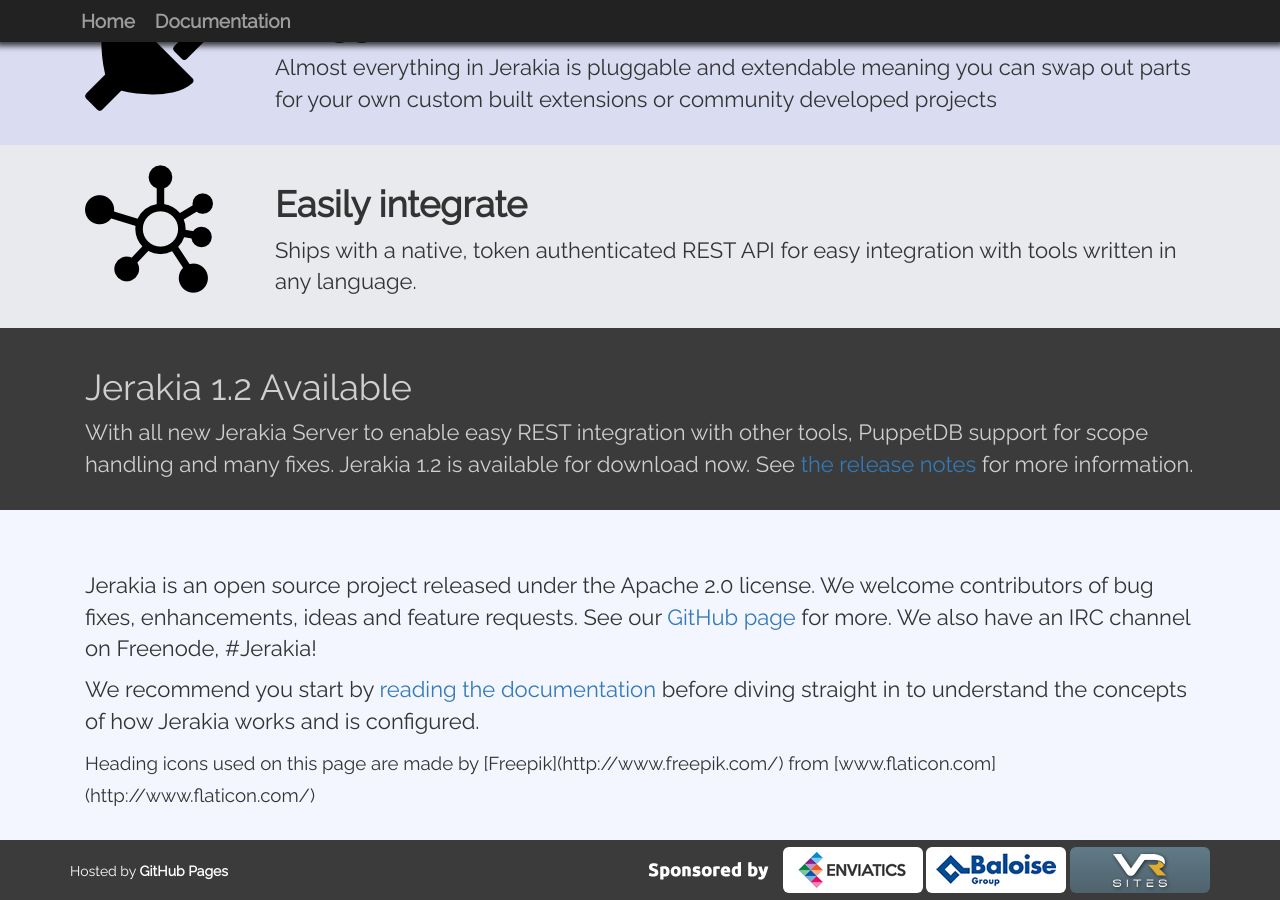
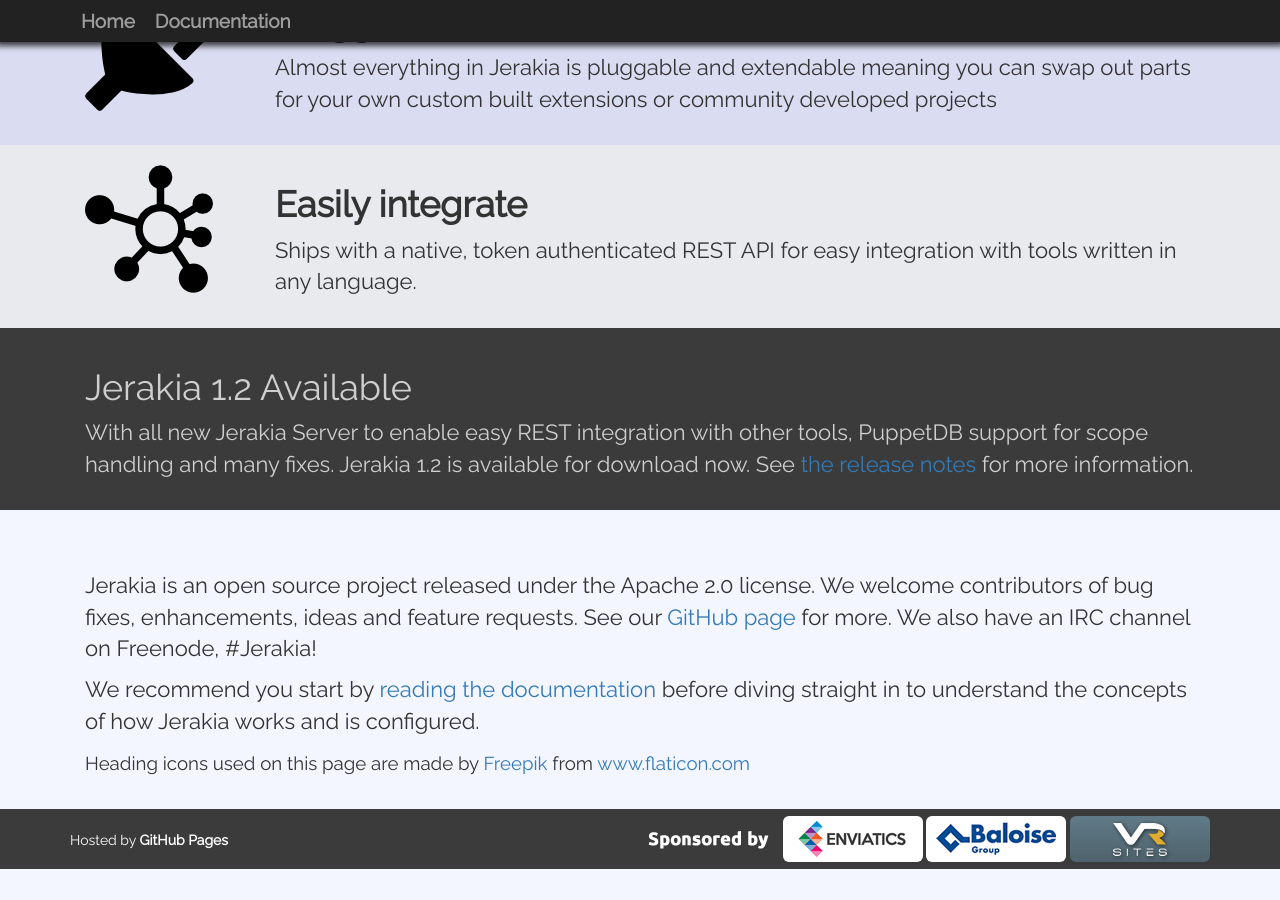
Before and after one commit to jerakia/jerakia, a Jekyll site: the page built from index.md, in a window 1280 px wide and 900 px high, scrolled down 988 px. Built offline with Jekyll 4.4.1, drawn with Linux system fonts in a browser that asks for light colours; nearby versions of some CDN libraries; after the commit the page ends 1857 px from its top, so only the background shows below that.

Commit message:
html, not markdown

```diff
--- a/_layouts/home.html
+++ b/_layouts/home.html
@@ -91,7 +91,7 @@
     <br><br>
     <p>Jerakia is an open source project released under the Apache 2.0 license.  We welcome contributors of bug fixes, enhancements, ideas and feature requests.  See our <a href="https://github.com/crayfishx/jerakia">GitHub page</a> for more.  We also have an IRC channel on Freenode, #Jerakia!</p>
     <p>We recommend you start by <a href="/documentation/">reading the documentation</a> before diving straight in to understand the concepts of how Jerakia works and is configured.</p>
-    <p><small>Heading icons used on this page are made by [Freepik](http://www.freepik.com/) from [www.flaticon.com](http://www.flaticon.com/)</small></p>
+    <p><small>Heading icons used on this page are made by <a href="http://www.freepik.com">Freepik</a> from <a href="http://www.flaticon.com">www.flaticon.com</a></small></p>
   </div>
 </div>
 </div>
```
